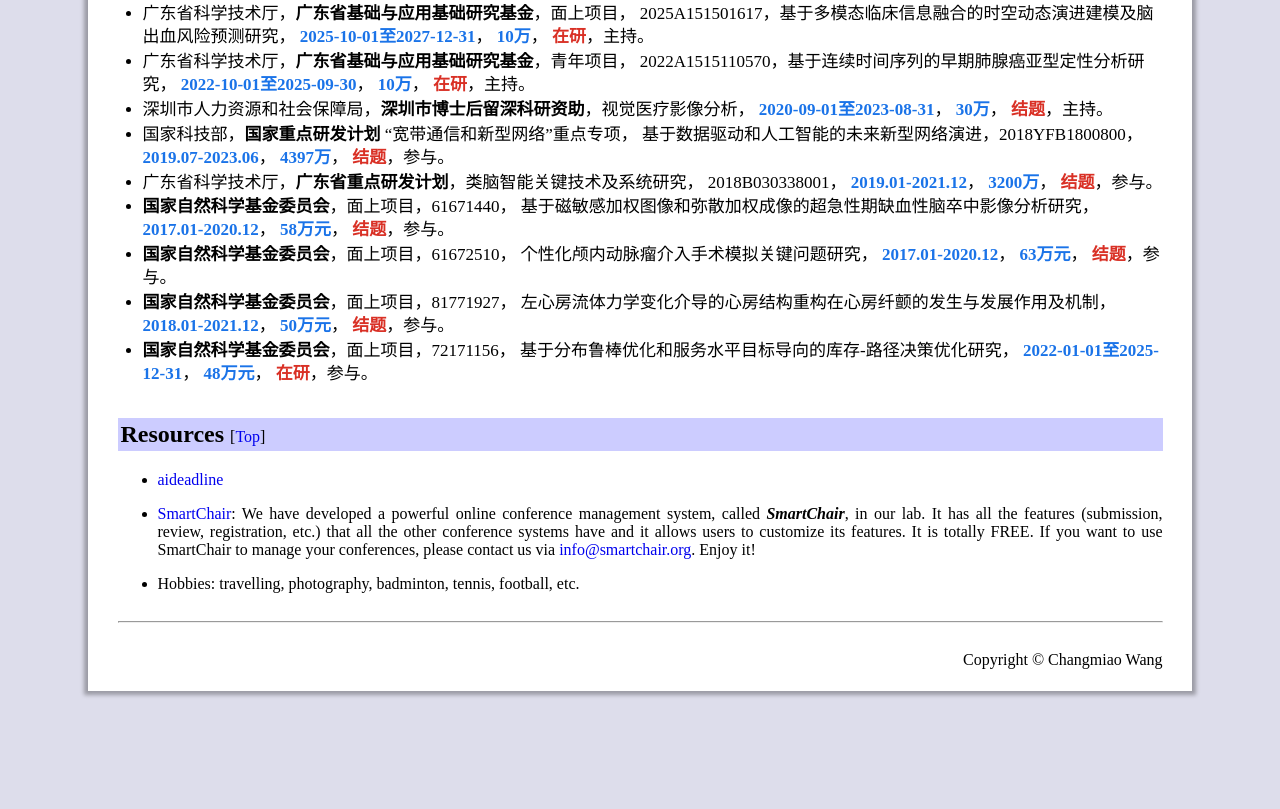
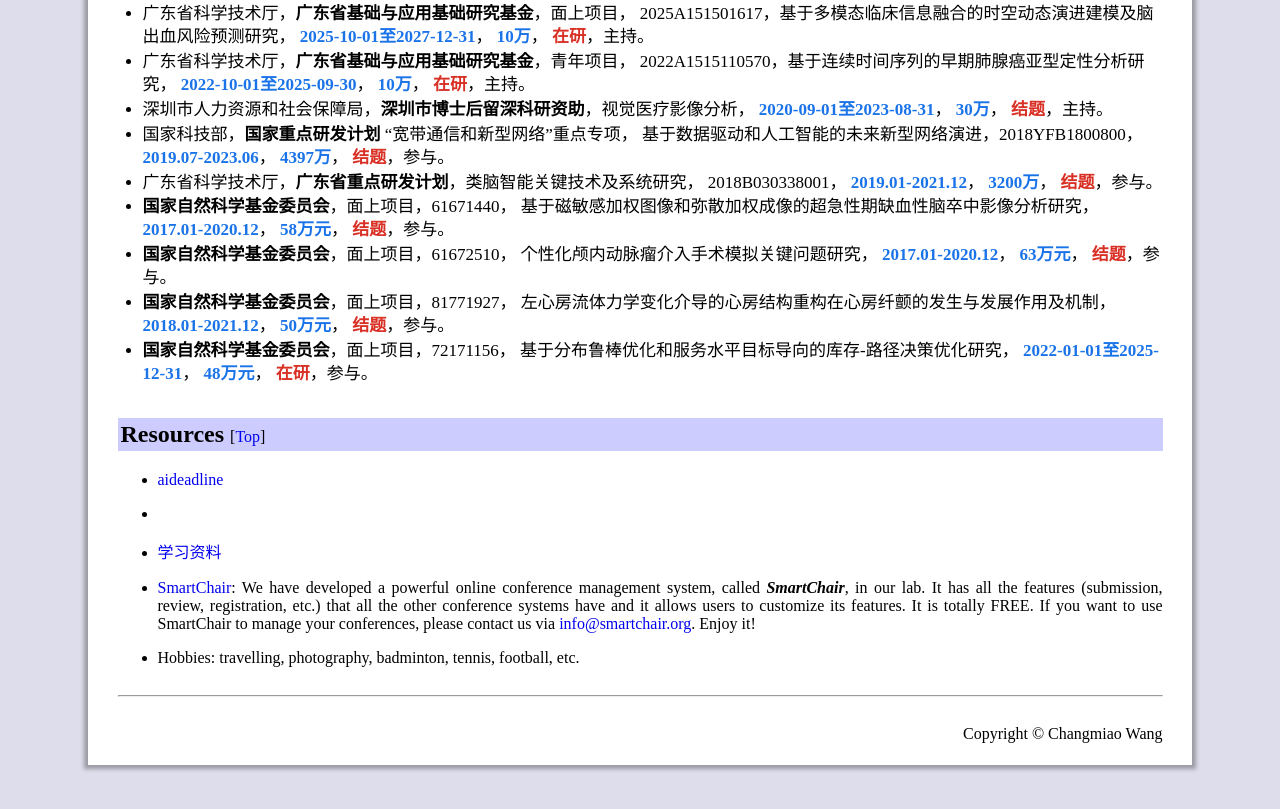
Before and after one commit to jiandanjinxin/changmiaowang, a plain HTML site: page index.html in a window 1280 px wide. Shown: the part 7405-8214 px from the top of the page. Before the commit the page ends 8140 px from the top, so only its background shows below. Drawn offline with Linux system fonts and the light colour scheme.

Commit message:
Update index.html

```diff
--- a/index.html
+++ b/index.html
@@ -1123,6 +1123,10 @@ body {
 	<p align="justify"><a href="https://jiandanjinxin.github.io/">
 	<font face="Times New Roman">aideadline</font></a></li>
 	<li>
+	<li>
+	<p align="justify"><a href="https://github.com/jiandanjinxin/jiandanjinxin.github.io">
+	<font face="Times New Roman">学习资料</font></a></li>
+	<li>
 	<p align="justify"><font face="Times New Roman">
 	<a href="http://www.smartchair.org">SmartChair</a>: We have developed a
 	powerful online conference management system, called <b><i>SmartChair</i></b>,
```
